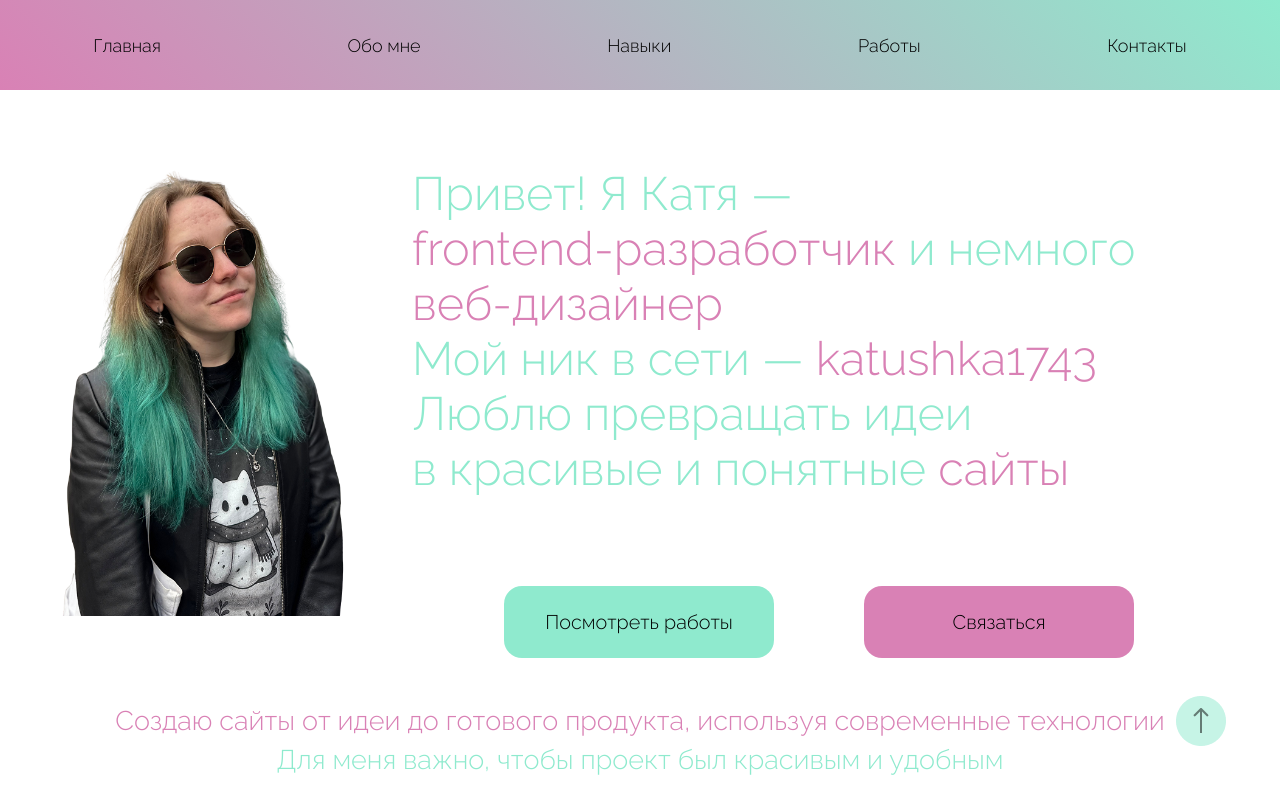
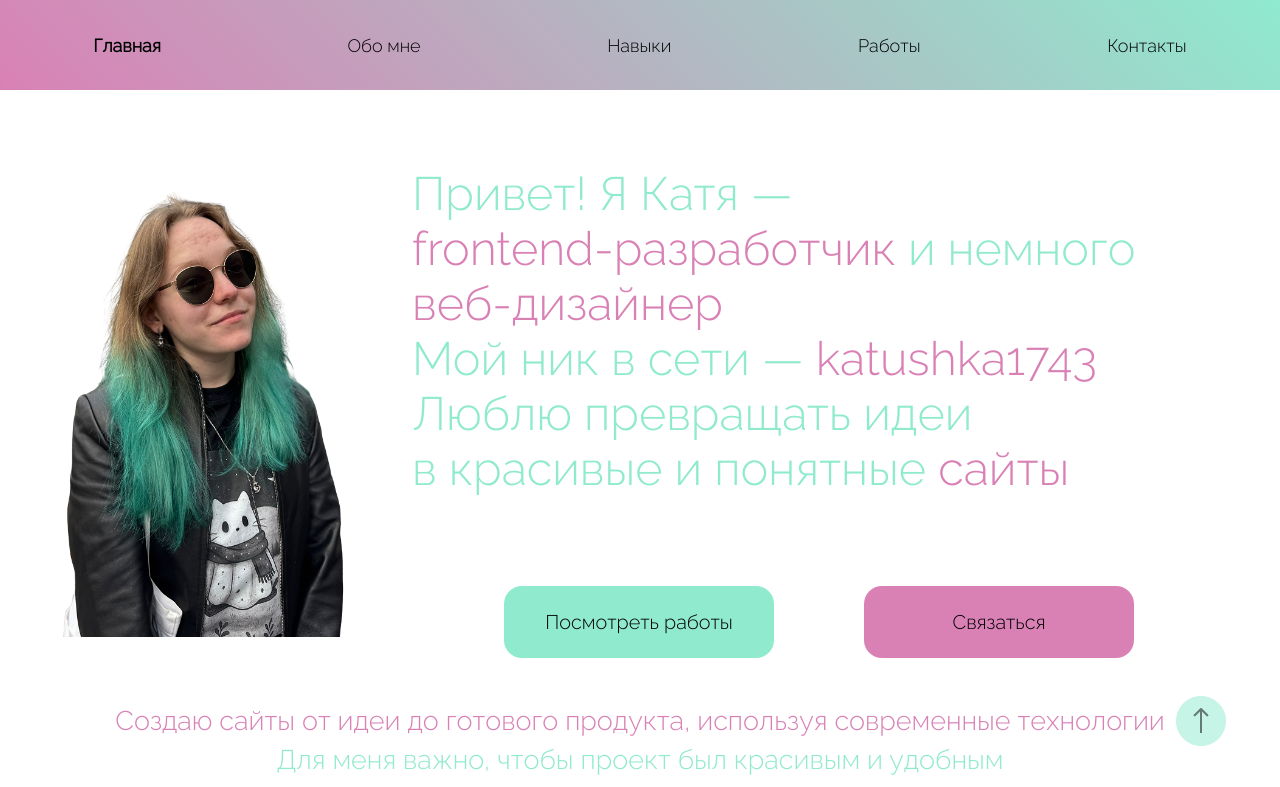
Before and after one commit to katushka1743/portfolio, a Vue app: page /portfolio/ in a window 1280 px wide. Shown: the top 787 px of the page. Built offline with nearby package versions, Linux system fonts and the light colour scheme.

Commit message:
14 commit

```diff
--- a/src/App.vue
+++ b/src/App.vue
@@ -1,5 +1,7 @@
 <script setup>
+import { RouterLink, RouterView, useRoute } from 'vue-router';
 
+const route = useRoute()
 
 function upBtn() {
   window.scrollTo({ top: 0, behavior: 'smooth' })
@@ -14,11 +16,11 @@ function upBtn() {
   <div class="content">
     <header class="header">
       <nav>
-        <RouterLink class="navRouter" :to="{ name: 'mainPage' }">Главная</RouterLink>
-        <RouterLink class="navRouter" :to="{ name: 'aboutPage' }">Обо мне</RouterLink>
-        <RouterLink class="navRouter" :to="{ name: 'skillsPage' }">Навыки</RouterLink>
-        <RouterLink class="navRouter" :to="{ name: 'casePage' }">Работы</RouterLink>
-        <RouterLink class="navRouter" :to="{ name: 'contactsPage' }">Контакты</RouterLink>
+        <RouterLink class="navRouter" :class="{'activePage': route.path === '/portfolio/'}" :to="{ name: 'mainPage' }">Главная</RouterLink>
+        <RouterLink class="navRouter" :class="{'activePage': route.path === '/portfolio/aboutPage'}" :to="{ name: 'aboutPage' }">Обо мне</RouterLink>
+        <RouterLink class="navRouter" :class="{'activePage': route.path === '/portfolio/skillsPage'}" :to="{ name: 'skillsPage' }">Навыки</RouterLink>
+        <RouterLink class="navRouter" :class="{'activePage': route.path === '/portfolio/casePage'}" :to="{ name: 'casePage' }">Работы</RouterLink>
+        <RouterLink class="navRouter" :class="{'activePage': route.path === '/portfolio/contactsPage'}" :to="{ name: 'contactsPage' }">Контакты</RouterLink>
       </nav>
     </header>
     <main class="main">
@@ -37,15 +39,14 @@ function upBtn() {
         <a target="_blank" translate="no" href="https://www.behance.net/katushka1743">Behance &#8599;</a>
       </div>
       <div class="menu footerElem ">
-        <RouterLink class="navRouter" :to="{ name: 'mainPage' }">Главная</RouterLink>
-        <RouterLink class="navRouter" :to="{ name: 'aboutPage' }">Обо мне</RouterLink>
-        <RouterLink class="navRouter" :to="{ name: 'skillsPage' }">Навыки</RouterLink>
-        <RouterLink class="navRouter" :to="{ name: 'casePage' }">Работы</RouterLink>
-        <RouterLink class="navRouter" :to="{ name: 'contactsPage' }">Контакты</RouterLink>
+        <RouterLink class="navRouter"  :to="{ name: 'mainPage' }">Главная</RouterLink>
+        <RouterLink class="navRouter"  :to="{ name: 'aboutPage' }">Обо мне</RouterLink>
+        <RouterLink class="navRouter"  :to="{ name: 'skillsPage' }">Навыки</RouterLink>
+        <RouterLink class="navRouter"  :to="{ name: 'casePage' }">Работы</RouterLink>
+        <RouterLink class="navRouter"  :to="{ name: 'contactsPage' }">Контакты</RouterLink>
       </div>
     </footer>
   </div>
-
 
 </template>
 
@@ -74,6 +75,10 @@ nav {
 
 .navRouter {
   color: var(--colorBlack);
+}
+
+.activePage {
+  font-weight: bold;
 }
 
 
--- a/src/components/mainPage.vue
+++ b/src/components/mainPage.vue
@@ -91,8 +91,9 @@ import formVue from './form.vue';
   padding-top: 3rem;
   display: flex;
   flex-direction: row;
-  align-items: start;
+  align-items: center;
   gap: 3rem;
+  justify-content: center;
 }
 
 .photo {
@@ -119,7 +120,6 @@ span {
 
 .dash {
   white-space: nowrap;
-
 }
 
 .TextAndBtn {
@@ -196,7 +196,7 @@ figure {
   width: 23rem;
 }
 
-@media screen and (width <=1200px) {
+@media screen and (576 <=width <=1200px) {
   .hero {
     display: flex;
     flex-direction: column;
```
